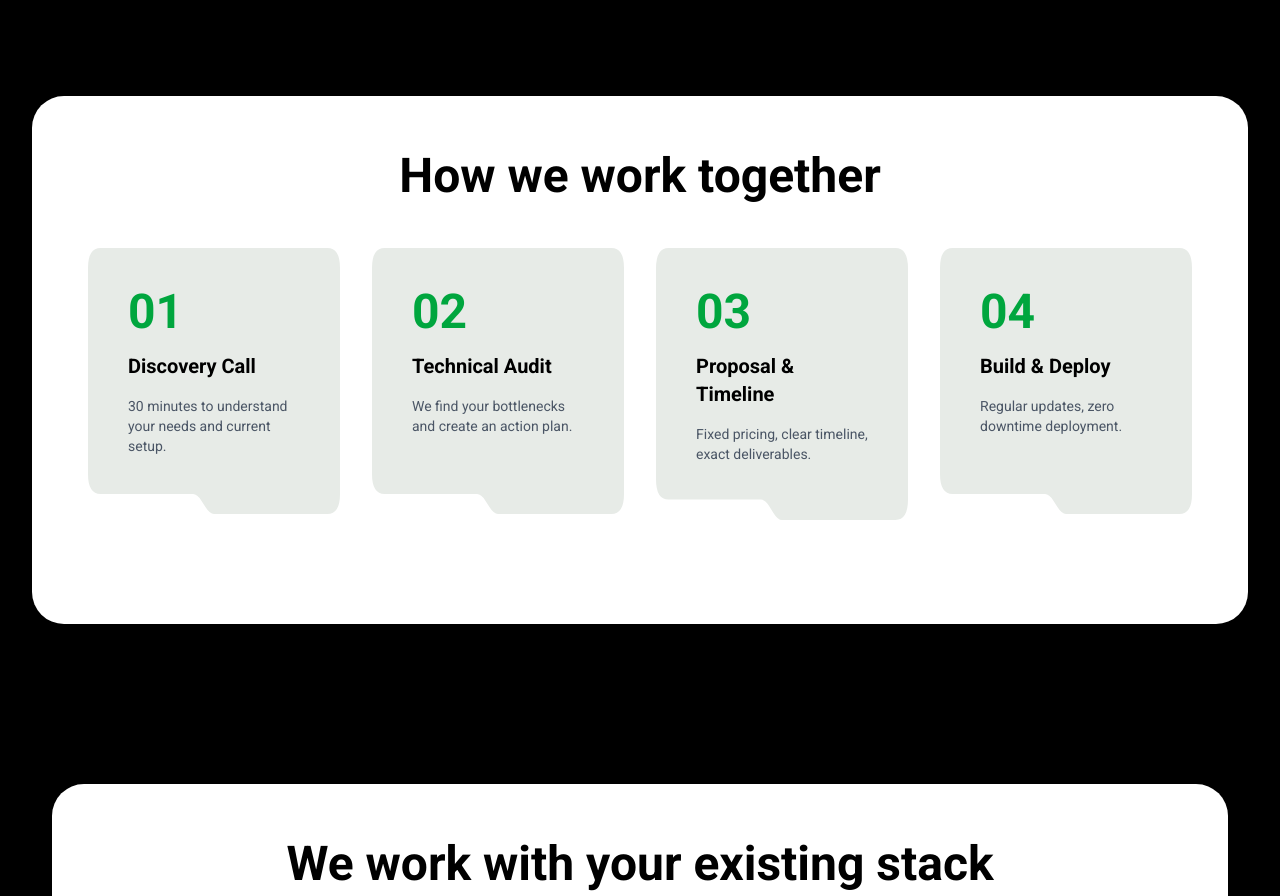
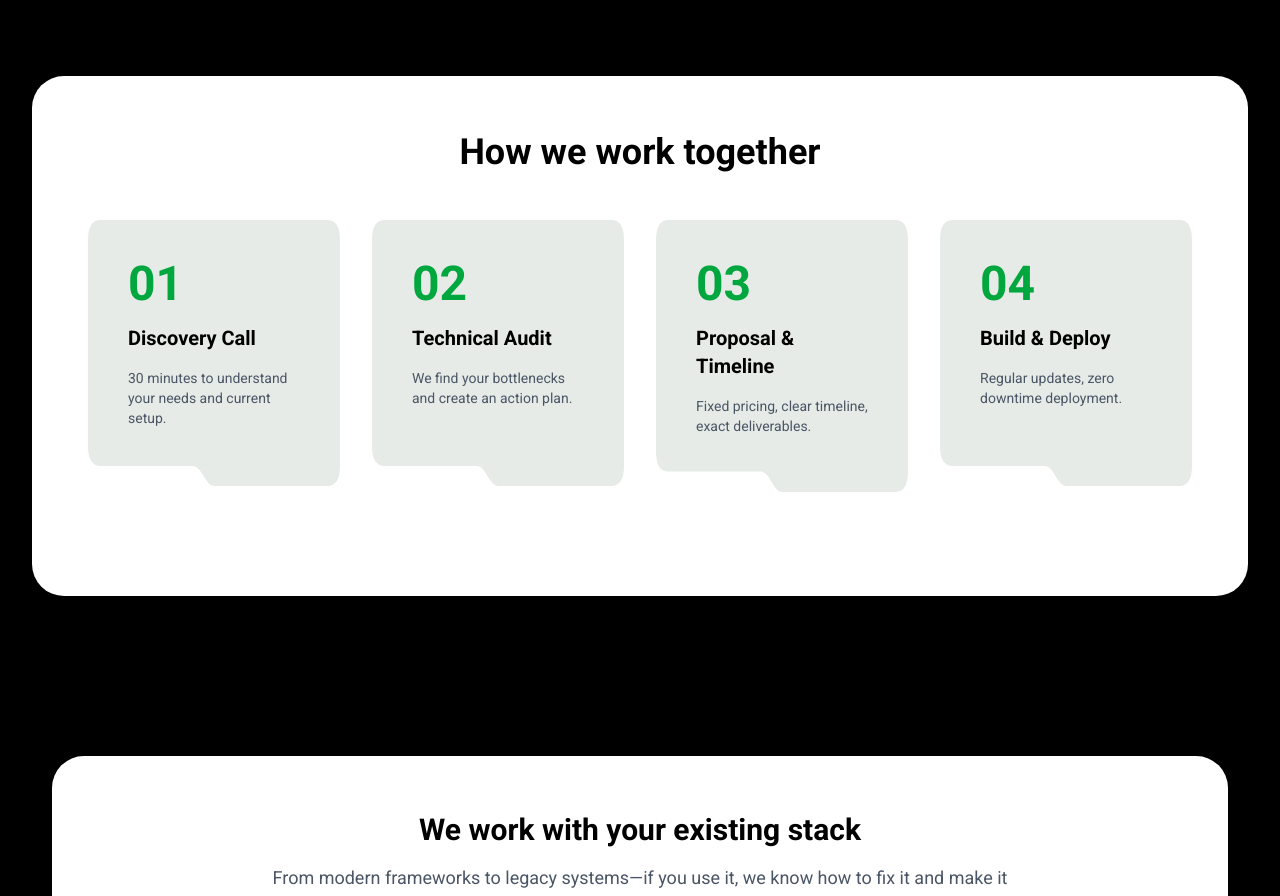
Before and after one commit to kareemadebisi112/forward-velocity-site-2025, a React (Vite) app: page /services in a window 1280 px wide. Shown: the part 1900-2796 px from the top of the page. Built offline with nearby package versions, Linux system fonts and the light colour scheme.

Commit message:
Update performance

```diff
--- a/index.html
+++ b/index.html
@@ -42,12 +42,38 @@
     <link rel="preconnect" href="https://api.forward-velocity.com" />
     <link rel="preconnect" href="https://fonts.googleapis.com" />
     <link rel="preconnect" href="https://fonts.gstatic.com" crossorigin />
+    <link rel="preconnect" href="https://velocity.sfo3.cdn.digitaloceanspaces.com" />
     <link rel="preconnect" href="https://www.google.com" />
     <link rel="preconnect" href="https://www.gstatic.com" crossorigin />
 
-    <!-- Optimize font loading -->
-    <link rel="preload" href="https://fonts.googleapis.com/css2?family=Inter:wght@300;400;500;600;700&display=swap" as="style" onload="this.onload=null;this.rel='stylesheet'" />
-    <noscript><link rel="stylesheet" href="https://fonts.googleapis.com/css2?family=Inter:wght@300;400;500;600;700&display=swap" /></noscript>
+    <!-- Optimize font loading with faster strategy -->
+    <link rel="preload" href="https://fonts.googleapis.com/css2?family=Roboto:wght@300;400;500;700;900&family=Archivo:wght@300;400;500;600;700&display=swap" as="style" onload="this.onload=null;this.rel='stylesheet'" />
+    <noscript><link rel="stylesheet" href="https://fonts.googleapis.com/css2?family=Roboto:wght@300;400;500;700;900&family=Archivo:wght@300;400;500;600;700&display=swap" /></noscript>
+
+    <!-- Preload critical video resources -->
+    <link rel="preload" href="https://velocity.sfo3.cdn.digitaloceanspaces.com/Forward%20Velocity%20Site/Videos/solar-animation.webm" as="video" type="video/webm" />
+    <link rel="preload" href="https://velocity.sfo3.cdn.digitaloceanspaces.com/Forward%20Velocity%20Site/Videos/blob3d-animation.webm" as="video" type="video/webm" />
+
+    <!-- Inline critical CSS for faster rendering -->
+    <style>
+      body { background-color: #101010; color: #FFFFFF; font-family: 'Roboto', sans-serif; margin: 0; padding: 0; }
+      .min-h-screen { min-height: 100vh; }
+      .flex { display: flex; }
+      .items-center { align-items: center; }
+      .justify-center { justify-content: center; }
+      .text-center { text-align: center; }
+      .text-white { color: #ffffff; }
+      .bg-black { background-color: #000000; }
+      .text-xl { font-size: 1.25rem; line-height: 1.75rem; }
+      .text-2xl { font-size: 1.5rem; line-height: 2rem; }
+      .text-3xl { font-size: 1.875rem; line-height: 2.25rem; }
+      .text-4xl { font-size: 2.25rem; line-height: 2.5rem; }
+      .text-5xl { font-size: 3rem; line-height: 1; }
+      .font-bold { font-weight: 700; }
+      .animate-fadein, .animate-slideup, .animate-pop { opacity: 0; }
+      .critical-fade { animation: criticalFade 0.3s ease-out forwards; }
+      @keyframes criticalFade { to { opacity: 1; } }
+    </style>
   </head>
   <body>
     <div id="root"></div>
--- /dev/null
+++ b/src/critical.css
@@ -0,0 +1,39 @@
+/* Critical CSS - inline in HTML head for faster rendering */
+body {
+  background-color: #101010;
+  color: #FFFFFF;
+  font-family: 'Roboto', sans-serif;
+  margin: 0;
+  padding: 0;
+}
+
+/* Above-the-fold layout styles */
+.min-h-screen { min-height: 100vh; }
+.flex { display: flex; }
+.items-center { align-items: center; }
+.justify-center { justify-content: center; }
+.text-center { text-align: center; }
+.text-white { color: #ffffff; }
+.bg-black { background-color: #000000; }
+
+/* Typography - critical sizes */
+.text-xl { font-size: 1.25rem; line-height: 1.75rem; }
+.text-2xl { font-size: 1.5rem; line-height: 2rem; }
+.text-3xl { font-size: 1.875rem; line-height: 2.25rem; }
+.text-4xl { font-size: 2.25rem; line-height: 2.5rem; }
+.text-5xl { font-size: 3rem; line-height: 1; }
+.font-bold { font-weight: 700; }
+
+/* Prevent layout shift */
+.animate-fadein, .animate-slideup, .animate-pop {
+  opacity: 0;
+}
+
+/* Quick fadein for critical content */
+.critical-fade {
+  animation: criticalFade 0.3s ease-out forwards;
+}
+
+@keyframes criticalFade {
+  to { opacity: 1; }
+}
--- a/src/index.css
+++ b/src/index.css
@@ -1,4 +1,3 @@
-@import url('https://fonts.googleapis.com/css2?family=Roboto:wght@300;400;500;700;900&family=Archivo:wght@300;400;500;600;700&display=swap');
 @import "tailwindcss";
 @tailwind base;
 @tailwind components;
```
